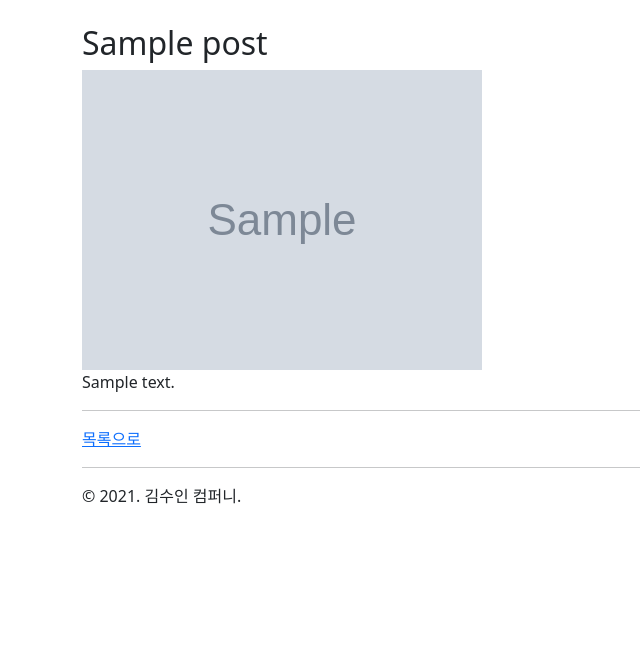
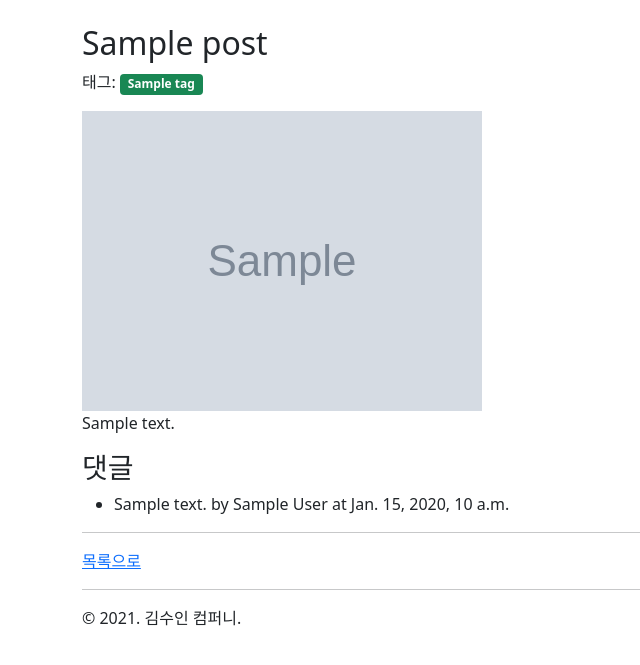
Before and after one commit to soo-github/devops_cloud, a Django app: page /diary/1/ in a window 1280 px wide. Shown: the part 73-738 px from the top of the page, without its empty margins (0-640 px from the left). Run offline with Django 3.2, Linux system fonts and the light colour scheme; tables that the repository leaves empty hold one stand-in row (values such as "Sample post"); grey boxes marked "Sample" are stand-in pictures.

Commit message:
post_detail 뷰에서 댓글목록 / 태그 설정

```diff
--- a/mydjango17/diary/templates/diary/post_detail.html
+++ b/mydjango17/diary/templates/diary/post_detail.html
@@ -3,9 +3,30 @@
 {% block content %}
     <h2>{{ post.title }}</h2>
 
+    <p>
+        태그:
+        {% for tag in tag_list %}
+            <span class="badge bg-success">
+                {{ tag.name }}
+            </span>
+        {% endfor %}
+    </p>
+
     <img src="{{ post.photo.url }}" alt="{{ post.title }}">
 
     {{ post.content|linebreaks }}
+
+    <h3>댓글</h3>
+
+    <ul>
+        {% for comment in comment_list %}
+            <li>
+                {{ comment.message }}
+                by {{ comment.author_name }}
+                at {{ comment.created_at }}
+            </li>
+        {% endfor %}
+    </ul>
 
     <hr>
     <a href="{% url "diary:post_list" %}">목록으로</a>
--- a/mydjango17/diary/views.py
+++ b/mydjango17/diary/views.py
@@ -17,6 +17,10 @@ def post_list(request: HttpRequest) -> HttpResponse:
 
 def post_detail(request: HttpRequest, pk: int) -> HttpResponse:
     post = Post.objects.get(pk=pk)
+    comment_list = post.comment_set.all()
+    tag_list = post.tag_set.all()
     return render(request,"diary/post_detail.html",{
         "post": post,
+        "comment_list": comment_list,
+        "tag_list": tag_list,
     })
```
Also changed, not shown: mydjango17/mydjango17/settings.py (+20 -0 lines), 1 other file.
